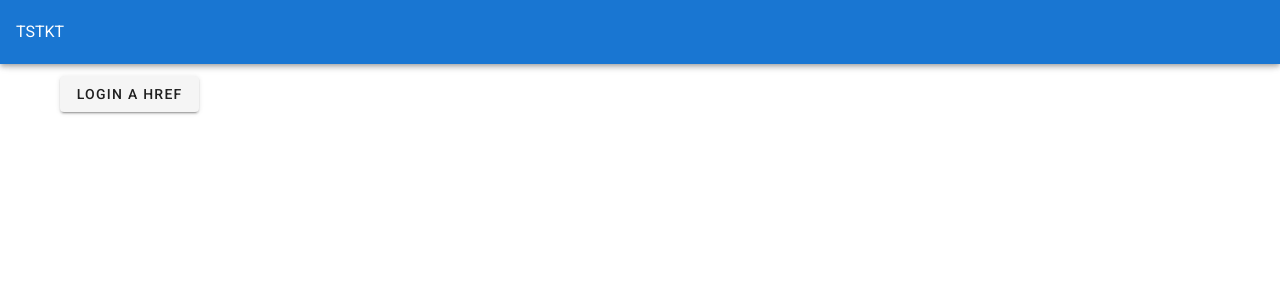
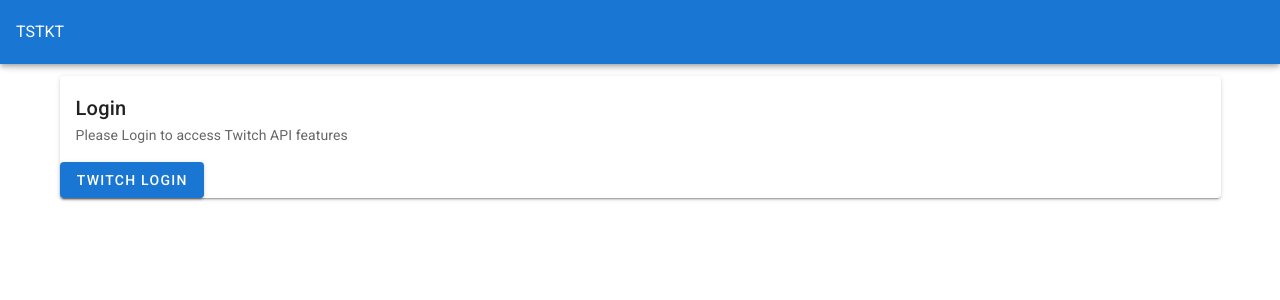
Before and after one commit to DennoDin/CustomRewardsManager, a Vue app: page / in a window 1280 px wide. Shown: the top 300 px of the page. Built offline with nearby package versions, Linux system fonts and the light colour scheme; no server answers.

Commit message:
feat: encapsulated login in card; added/modified text for clarity

```diff
--- a/src/components/Login.vue
+++ b/src/components/Login.vue
@@ -1,6 +1,14 @@
 <template>
   <v-container>
-      <v-btn :href=twitchOAuthRegisterURL>Login A Href</v-btn>
+    <v-card>
+      <v-card-title>
+        Login
+      </v-card-title>
+      <v-card-subtitle>
+        Please Login to access Twitch API features
+      </v-card-subtitle>
+      <v-btn color="primary" :href=twitchOAuthRegisterURL>Twitch Login</v-btn>
+    </v-card>
   </v-container>
 </template>
 
```
